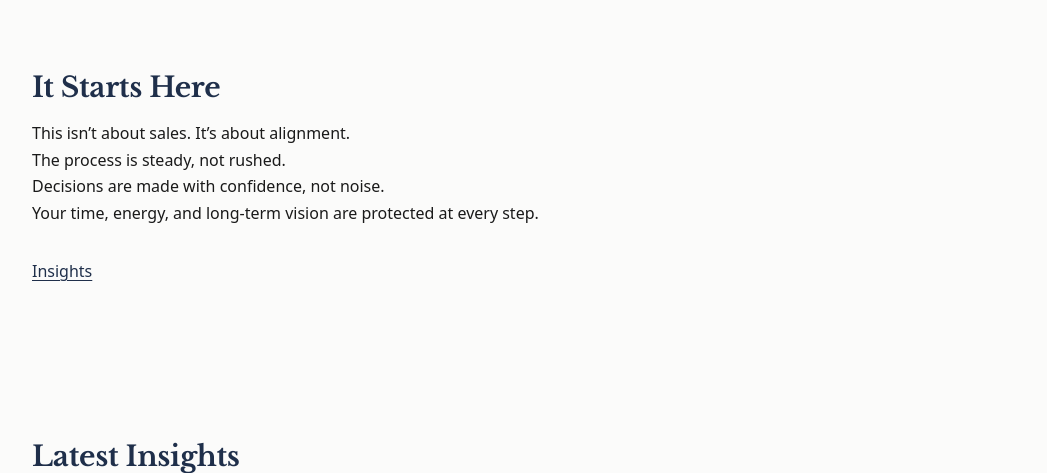
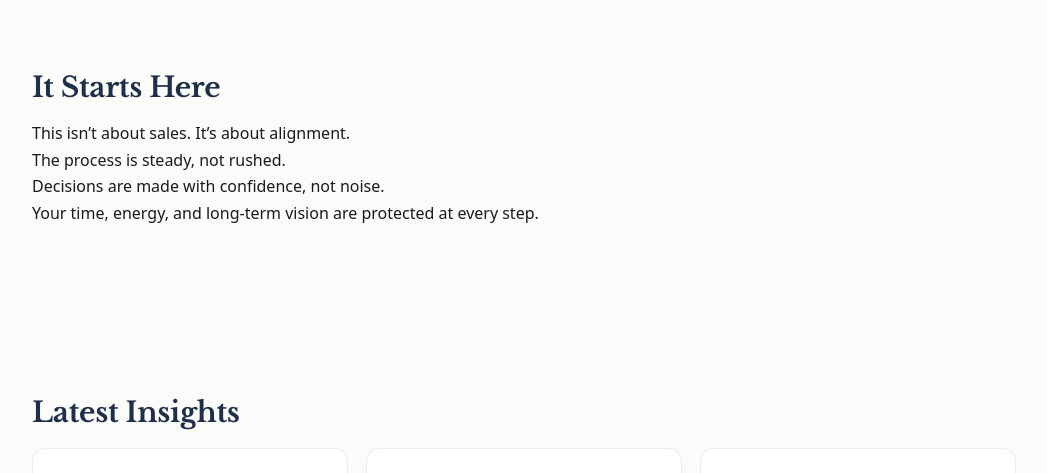
Before and after one commit to gvancouverhomes/gvancouverhomes.github.io, a Jekyll site: the page built from index.md, in a window 1280 px wide and 900 px high, scrolled down 790 px, cut to the strip 0-473 px from the top of the window. Shown: the whole strip, without its empty margins (116-1163 px from the left). Built offline with Jekyll 4.4.1, drawn with Linux system fonts in a browser that asks for light colours.

Commit message:
Remove 'Insights' link from index.md
Removed the 'Insights' link from the index page.

```diff
--- a/index.md
+++ b/index.md
@@ -51,7 +51,6 @@ permalink: /
       Your time, energy, and long-term vision are protected at every step.
     </p>
 
-    <a class="read-more" href="/blog/">Insights</a>
   </div>
 </section>
 
```
